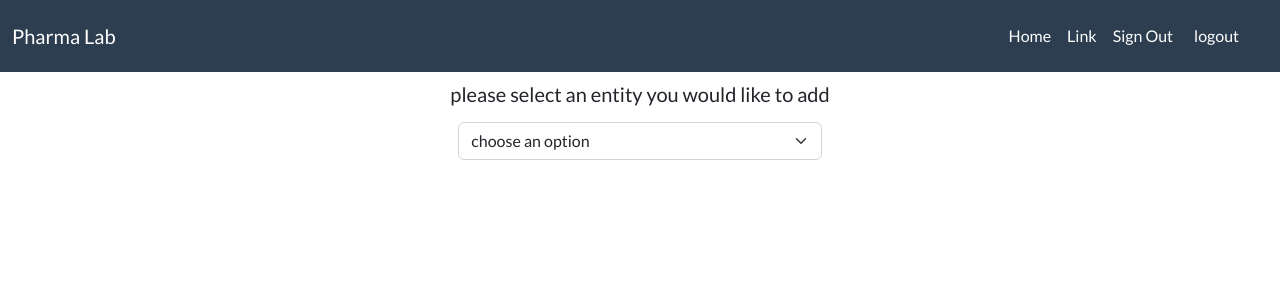
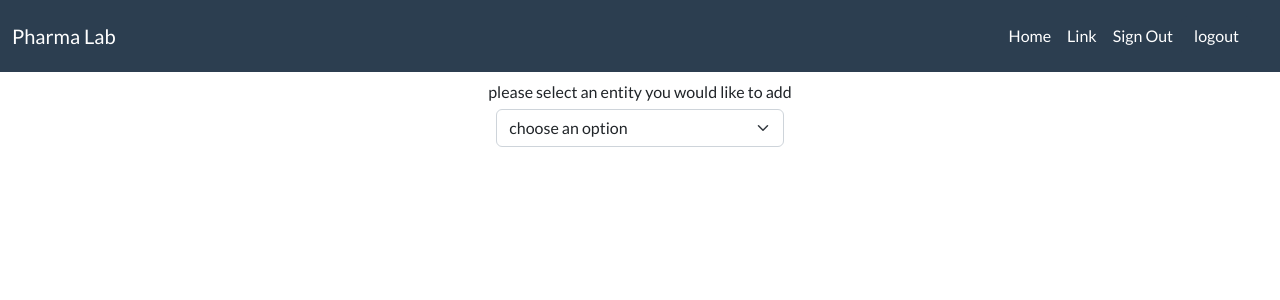
Before and after one commit to avivhaish/pharma-lab, a React (Vite) app: page /add in a window 1280 px wide. Shown: the top 300 px of the page. Built offline with nearby package versions, Linux system fonts and the light colour scheme.

Commit message:
installed tailwind, will replace bootstrap

```diff
--- /dev/null
+++ b/postcss.config.cjs
@@ -0,0 +1,6 @@
+module.exports = {
+  plugins: {
+    tailwindcss: {},
+    autoprefixer: {},
+  },
+}
--- a/src/index.css
+++ b/src/index.css
@@ -1,20 +1,10 @@
-:root {
-  font-family: Inter, Avenir, Helvetica, Arial, sans-serif;
-  font-size: 16px;
-  line-height: 24px;
-  font-weight: 400;
-
-  font-synthesis: none;
-  text-rendering: optimizeLegibility;
-  -webkit-font-smoothing: antialiased;
-  -moz-osx-font-smoothing: grayscale;
-  -webkit-text-size-adjust: 100%;
-}
+@tailwind base;
+@tailwind components;
+@tailwind utilities;
 
 body {
   margin: 0;
   padding: 0;
-  min-height: 100vh;
 }
 
 .app-wrapper {
--- a/src/pages/Home.tsx
+++ b/src/pages/Home.tsx
@@ -28,6 +28,7 @@ const Home: React.FC<Props> = ({ }) => {
                     </span>
                 </ListGroup.Item>
             ))}
+            <span className='bg-red-700'>dfsglkn</span>
         </ListGroup>
     );
 };
--- a/src/pages/Storage.tsx
+++ b/src/pages/Storage.tsx
@@ -20,12 +20,12 @@ const Storage: React.FC = () => {
         }
 
         setStorage(findStorageById);
-    }, [])
-
+    }, [id]);
 
     return (
         <div>
-            <h1>{storage.id}, {storage.name}</h1>
+            {!id && "NO ID"}
+            {storage && <h1>{storage.id}, {storage.name}</h1>}
         </div>
     );
 };
--- a/src/pages/admin/AddEntities.tsx
+++ b/src/pages/admin/AddEntities.tsx
@@ -5,7 +5,6 @@ import NewStorageForm from '../../components/NewStorageForm';
 import NewUserForm from '../../components/NewUserForm';
 import Register from './Register';
 import Button from 'react-bootstrap/Button';
-
 
 type Props = {}
 
@@ -48,7 +47,9 @@ const AddEntities = (props: Props) => {
                     onChange={e => setFormMode(e.target.value as EFormModes)}
                 >
                     <option disabled>choose an option</option>
-                    {options.map((o) => <option value={o}>{o}</option>)}
+                    {options.map((o) => (
+                        <option key={o} value={o}>{o}</option>
+                    ))}
                 </Form.Select>
             </div>
             {renderRelevantForm()}
--- /dev/null
+++ b/tailwind.config.cjs
@@ -0,0 +1,11 @@
+/** @type {import('tailwindcss').Config} */
+module.exports = {
+  content: [
+    "./index.html",
+    "./src/**/*.{js,ts,jsx,tsx}",
+  ],
+  theme: {
+    extend: {},
+  },
+  plugins: [],
+}
```
Also changed, not shown: package.json (+8 -0 lines), .eslintrc.cjs (added), src/main.tsx (line endings or trailing spaces), 1 other file (tests, documents, lock files or other folders).
